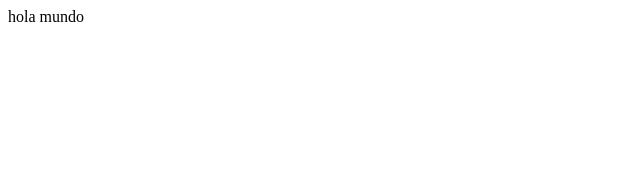
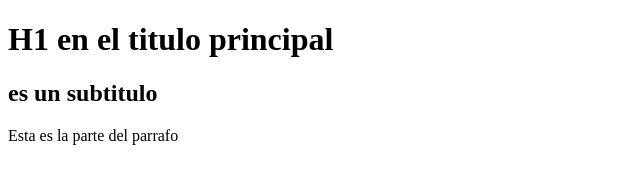
Before and after one commit to nfcarmona/prueba0, a plain HTML site: page index.html in a window 1280 px wide. Shown: the whole page, without its empty margins (0-640 px from the left). Drawn offline with Linux system fonts and the light colour scheme.

Commit message:
Titulos y parrafos

```diff
--- a/index.html
+++ b/index.html
@@ -7,6 +7,9 @@
     <title>Document</title>
 </head>
 <body>
-    <h>hola mundo<h>
+    <h1>H1 en el titulo principal<h1>
+        <h2>es un subtitulo</h2>
+        <p>Esta es la parte del parrafo</p>
+
 </body>
 </html>
```
